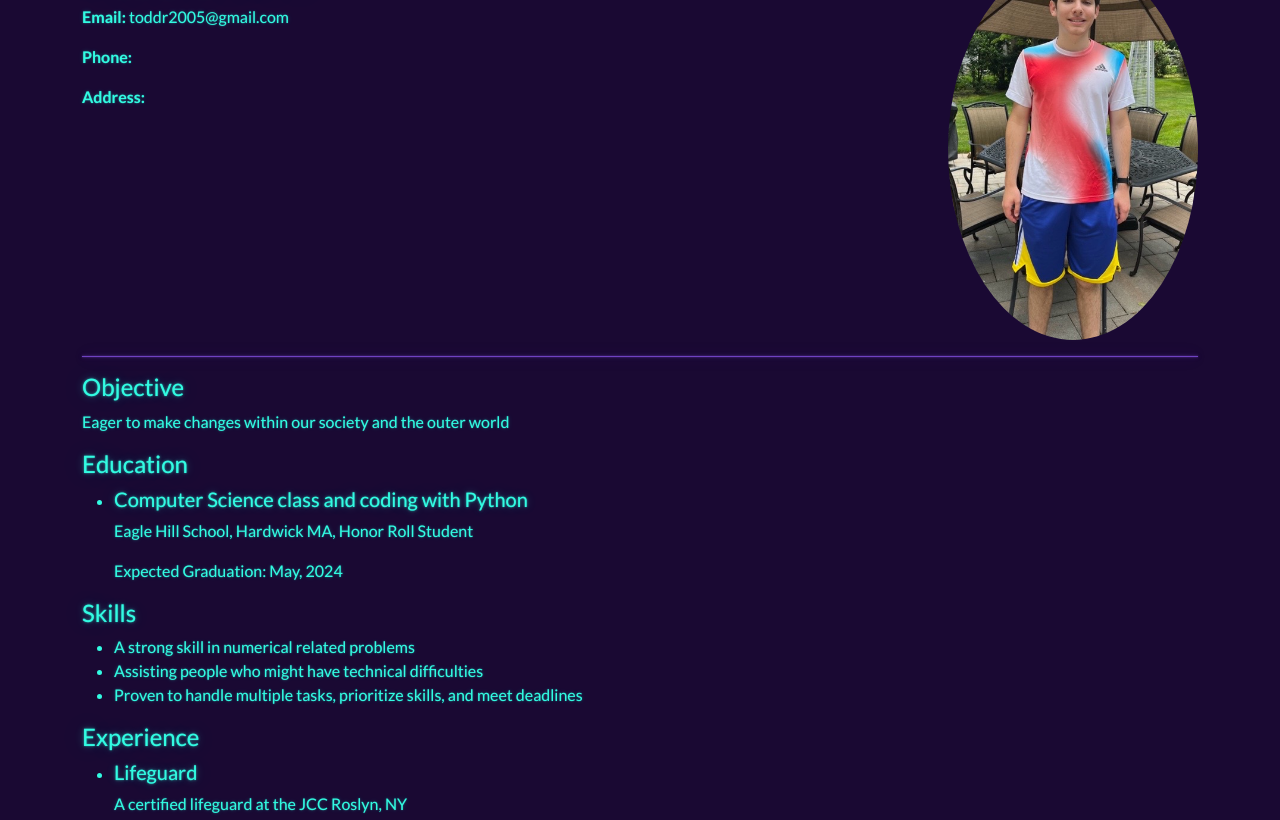
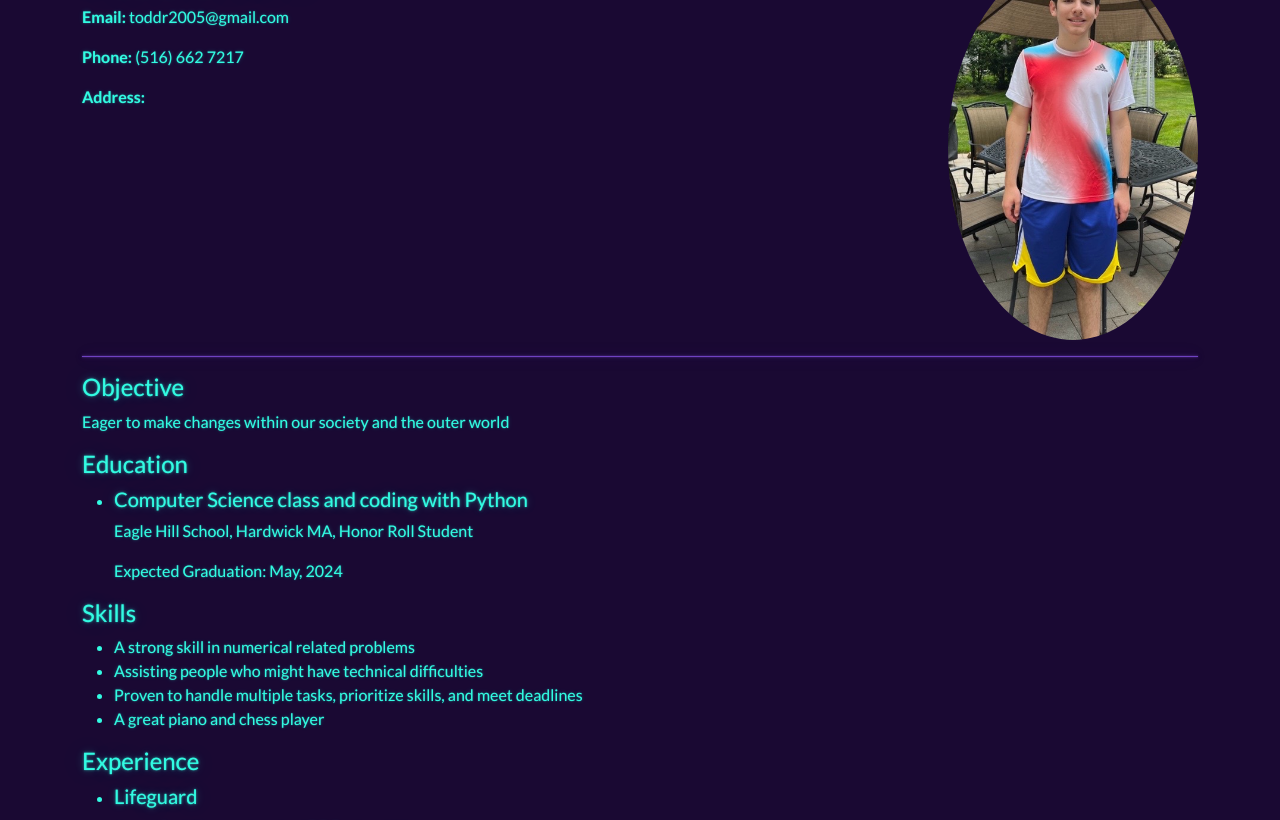
Before and after one commit to TODDRUBINSTEIN/TODDRUBINSTEIN.github.io, a plain HTML site: page index.html in a window 1280 px wide. Shown: the part 121-941 px from the top of the page. Drawn offline with nearby package versions, Linux system fonts and the light colour scheme.

Commit message:
Update index.html

```diff
--- a/index.html
+++ b/index.html
@@ -31,7 +31,7 @@
         <!-- Personal Information -->
         <h2>Todd Rubinstein</h2>
         <p><strong>Email:</strong> toddr2005@gmail.com</p>
-        <p><strong>Phone:</strong> </p>
+        <p><strong>Phone:</strong> (516) 662 7217 </p>
         <p><strong>Address:</strong></p>
       </div>
       <div class="col-md-6 text-md-end">
@@ -62,6 +62,7 @@
       <li>A strong skill in numerical related problems</li>
       <li>Assisting people who might have technical difficulties</li>
       <li>Proven to handle multiple tasks, prioritize skills, and meet deadlines</li>
+      <li> A great piano and chess player</li>
     </ul>
 
     <h4>Experience</h4>
```
